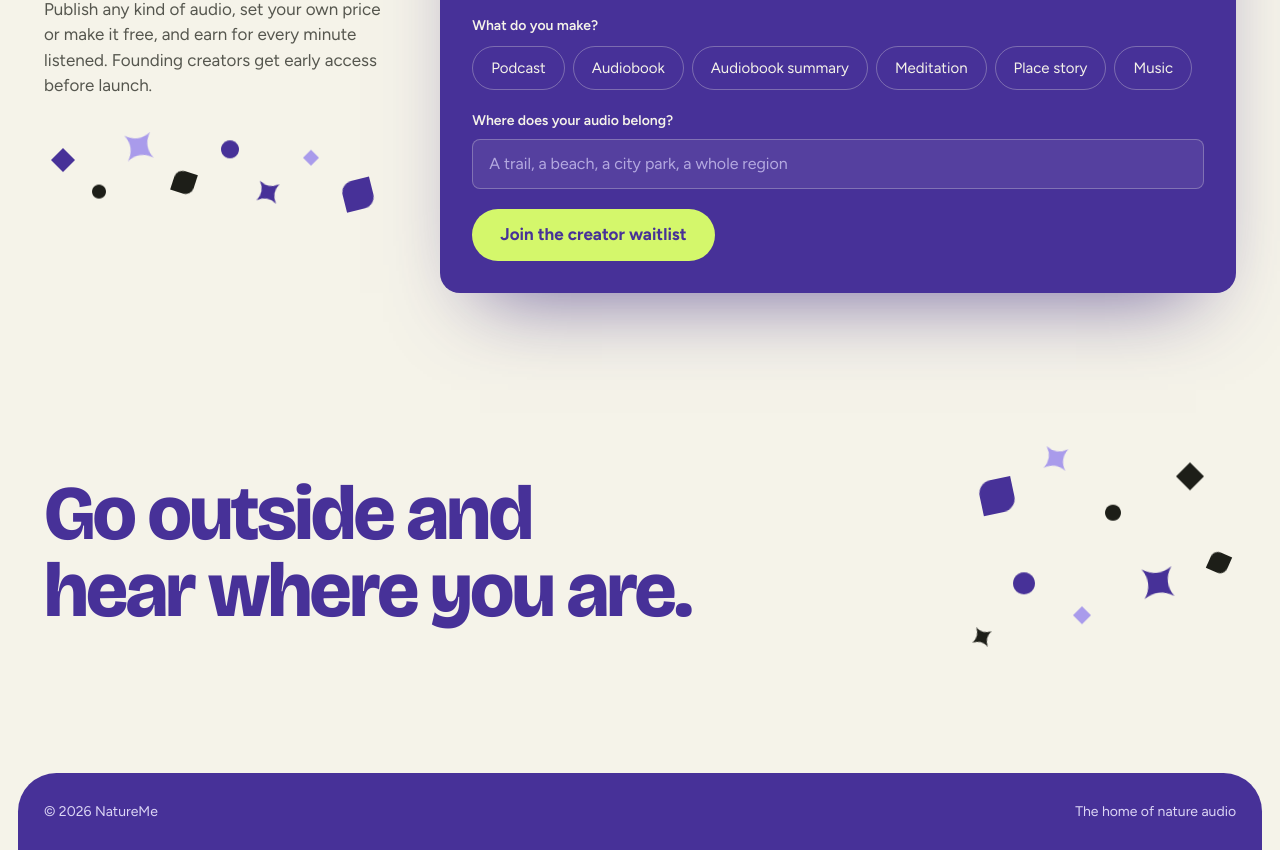
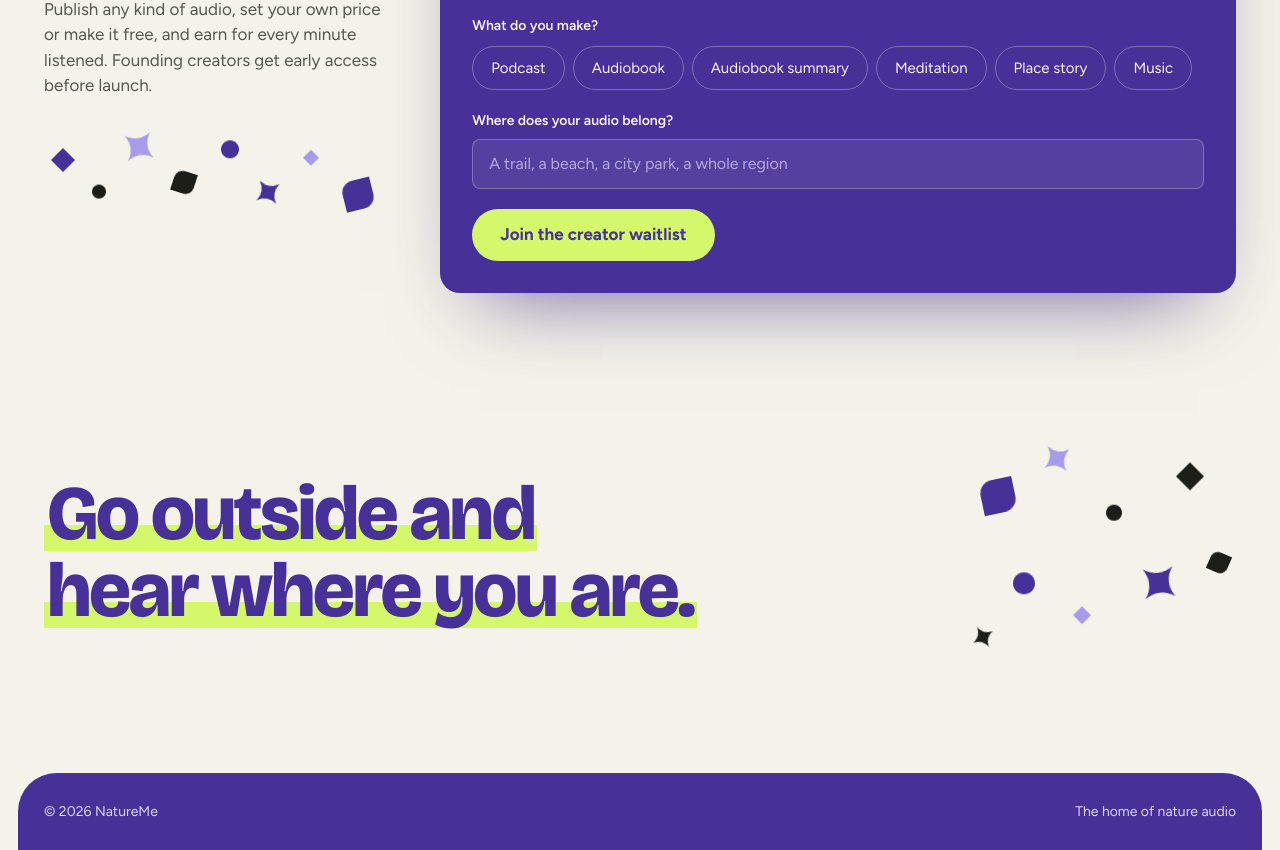
Before and after one commit to NatureMewebdemo/natureme-web, a Next.js app: page /coming-soon in a window 1280 px wide. Shown: the part 3131-3981 px from the top of the page. Built offline with nearby package versions, Linux system fonts and the light colour scheme; what world-atlas would draw is missing.

Commit message:
Give the closing line the same lime marker highlight
Co-Authored-By: Claude Opus 5.5 <noreply@anthropic.com>
Claude-Session: https://claude.ai/code/session_01A6s5zZ7C87myJc7rhawKoR

```diff
--- a/app/coming-soon/page.tsx
+++ b/app/coming-soon/page.tsx
@@ -169,7 +169,7 @@ export default function ComingSoonPage() {
       </section>
 
       <section className="ls-wrap ls-closing">
-        <p>Go outside and hear where you are.</p>
+        <p><span className="ls-accent">Go outside and hear where you are.</span></p>
         <Scatter items={SCATTER} className="ls-scatter-side" />
       </section>
 
```
